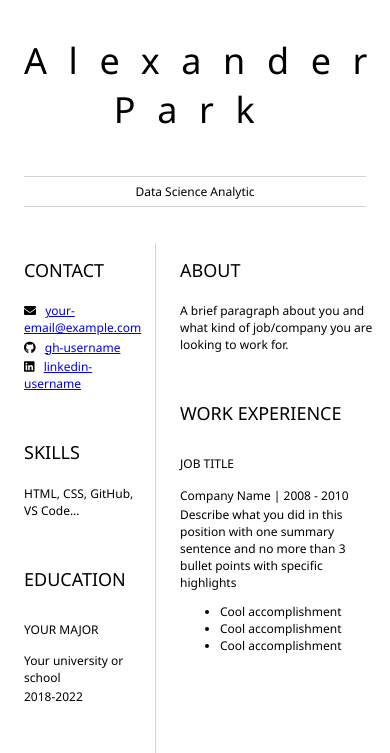
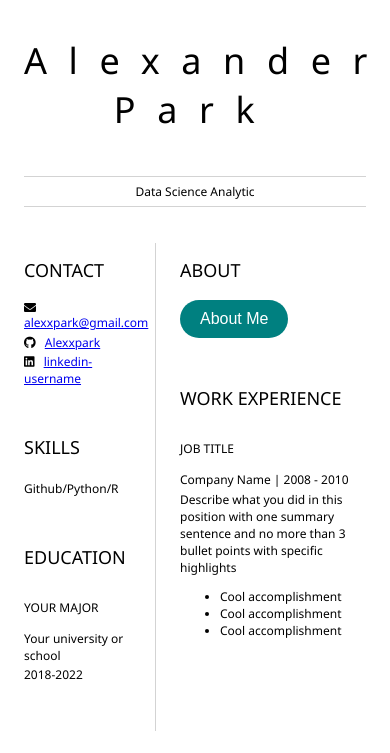
Before and after one commit to Alexxpark/Alexander-Park-Resume, a plain HTML site: page index.html in a window 390 px wide. Drawn offline with Linux system fonts and the light colour scheme.

Commit message:
Added animations for the About me Button.

```diff
--- a/index.html
+++ b/index.html
@@ -6,6 +6,68 @@
 		<title>Your Name resume</title>
 	</head>
 
+    <script>
+        function toggleAbout() {
+            var aboutSection = document.getElementById("about");
+            if (aboutSection.style.display === "none") {
+                aboutSection.style.display = "block";
+            } else {
+                aboutSection.style.display = "none";
+            }
+        }
+    </script>
+    <style>
+        /* customized button styles */
+        .about-button {
+  background-color: teal;
+  color: white;
+  padding: 10px 20px;
+  border: none;
+  border-radius: 30px;
+  font-size: 16px;
+  cursor: pointer;
+  transition: background-color 0.3s ease, transform 0.3s ease;
+}
+
+.about-button:hover {
+  background-color: #008080;
+  transform: scale(1.1);
+}
+
+        /* hide the about section by default */
+        #about {
+				display: none;
+				background-color: #f7f7f7;
+				padding: 20px;
+				margin-top: 20px;
+				border-radius: 4px;
+				box-shadow: 0px 2px 5px rgba(0, 0, 0, 0.25);
+				font-size: 16px;
+				line-height: 1.5;
+			}
+
+			.about-button:hover {
+				background-color: #008080;
+			}
+
+			/* hide the about section by default */
+			#about {
+				display: none;
+				animation: fadeIn 1s ease;
+			}
+
+			@keyframes fadeIn {
+				from {
+					opacity: 0;
+				}
+				to {
+					opacity: 1;
+				}
+			}
+
+
+
+    </style>
 	<body>
 		<header id="header">
 			<!-- resume header with your name and title -->
@@ -19,23 +81,26 @@
 				<section>
 					<h2>CONTACT</h2>
 					<!-- contact info including social media -->
-                    <p>
+
+					<p class="section-content" id="contact">
                         <i class="fa fa-envelope" aria-hidden="true"></i>
-                        <a href="mailto:your-email@example.com">your-email@example.com</a>
+                        <a href="mailto:alexxpark@gmail.com">alexxpark@gmail.com</a>
                     </p>
-                    <p>
+                    <p class="section-content" id="contact">
                         <i class="fab fa-github" aria-hidden="true"></i>
-                        <a href="github.com/gh-username">gh-username</a>
+                        <a href="https://github.com/Alexxpark">Alexxpark</a>
                     </p>
-                    <p>
+                    <p class="section-content" id="contact">
                         <i class="fab fa-linkedin" aria-hidden="true"></i>
                         <a href="linkedin.com/linkedin-username">linkedin-username</a>
                     </p>
+
+
 				</section>
 				<section>
 					<h2>SKILLS</h2>
 					<!-- your skills -->
-                    <p>HTML, CSS, GitHub, VS Code...</p>
+                    <p>Github/Python/R</p>
 
 				</section>
 				<section>
@@ -54,7 +119,10 @@
 				<section>
 					<h2>ABOUT</h2>
 					<!-- about you -->
-                    <p>A brief paragraph about you and what kind of job/company you are looking to work for.</p>
+                    <button class="about-button" onclick="toggleAbout()">About Me</button>
+					<p id="about"> Why hello there, my name is Alexander Park Korean-American born in Mississippi.</p>
+
+
 
 				</section>
 				<section>
--- a/script.js
+++ b/script.js
@@ -0,0 +1,2 @@
+<button class="about-button" onclick="toggleAbout()">About Me</button>
+					<p id="about">A brief paragraph about you and what kind of job/company you are looking to work for.</p>
```
